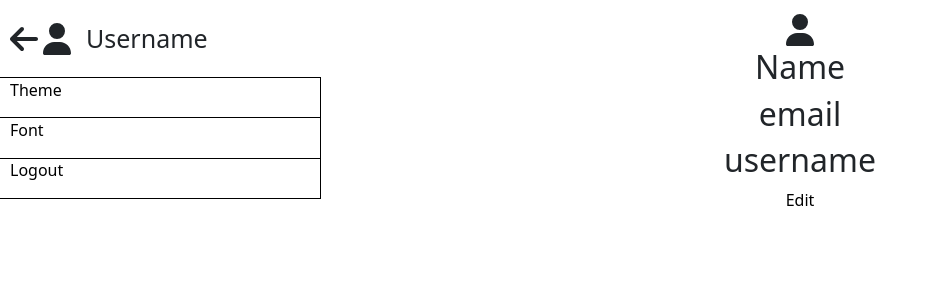
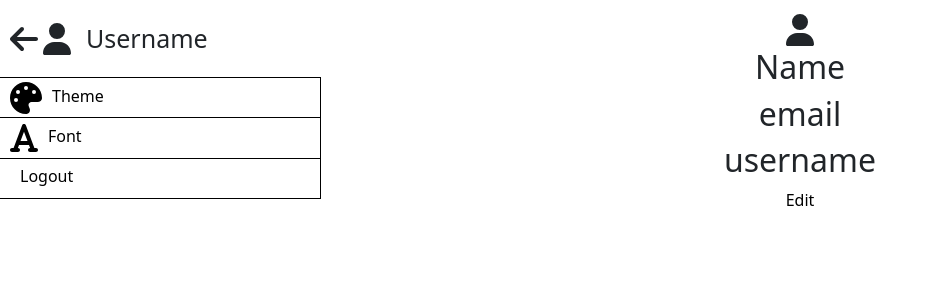
Before and after one commit to Ahmad-ayoub/Voca, a React (Create React App) app: page /SettingsPage in a window 1280 px wide. Shown: the top 300 px of the page, without its empty margins (0-938 px from the left). Built offline with nearby package versions, Linux system fonts and the light colour scheme.

Commit message:
fixing the settings page

```diff
--- a/src/Components/SettingsPage/SettingsPage.css
+++ b/src/Components/SettingsPage/SettingsPage.css
@@ -42,6 +42,7 @@
   width: 100%;
   display: flex;
   margin-left: 10px;
+  align-items: center;
 }
 
 .button_layout_one:hover {
@@ -74,3 +75,7 @@
   cursor: pointer;
   outline: none;
 }
+
+.btntext_format {
+  transform: translate(10px, 6px);
+}
--- a/src/Components/SettingsPage/settingsPage.js
+++ b/src/Components/SettingsPage/settingsPage.js
@@ -1,6 +1,11 @@
 import React from "react";
 import { FontAwesomeIcon } from "@fortawesome/react-fontawesome";
-import { faArrowLeft, faUser } from "@fortawesome/free-solid-svg-icons";
+import {
+  faArrowLeft,
+  faFont,
+  faPalette,
+  faUser,
+} from "@fortawesome/free-solid-svg-icons";
 
 const SettingsPage = () => {
   return (
@@ -14,11 +19,13 @@ const SettingsPage = () => {
         <div className="button_layout">
           <div className="button_layout_one">
             <button className="button_shape">
+              <FontAwesomeIcon icon={faPalette} size="2x" />
               <p className="btntext_format">Theme</p>
             </button>
           </div>
           <div className="button_layout_two">
             <button className="button_shape">
+              <FontAwesomeIcon icon={faFont} size="2x" />
               <p className="btntext_format">Font</p>
             </button>
           </div>
```
